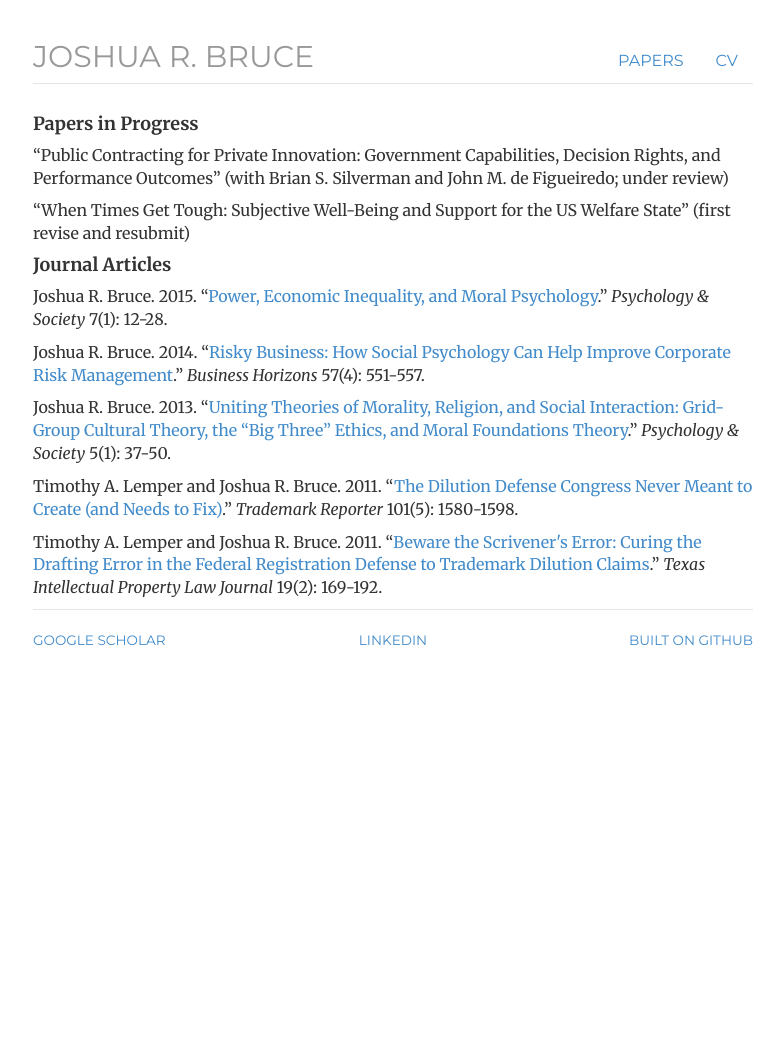
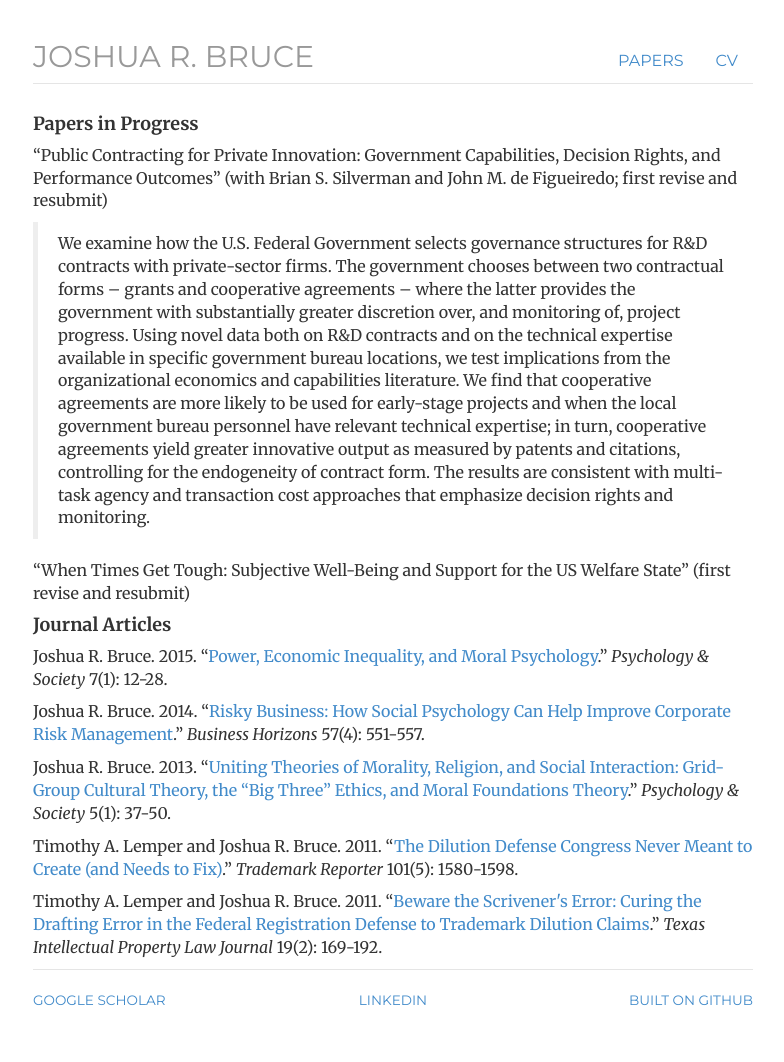
Before and after one commit to joshuarbruce/joshuarbruce.github.io, a Jekyll site: the page built from papers/index.html, in a window 1280 px wide. Shown: the whole page, without its empty margins (247-1031 px from the left). Built offline with Jekyll 4.4.1, drawn with Linux system fonts in a browser that asks for light colours; nearby versions of some CDN libraries; before the commit the page ends 900 px from its top, so only the background shows below that.

Commit message:
Update index.html

```diff
--- a/papers/index.html
+++ b/papers/index.html
@@ -8,7 +8,8 @@ description: list of Joshua R. Bruce's papers, published and in various states o
 
   <h4><b>Papers in Progress</b></h4>
 
-  <p>&ldquo;Public Contracting for Private Innovation: Government Capabilities, Decision Rights, and Performance Outcomes&rdquo; (with Brian S. Silverman and John M. de Figueiredo; under review)</p>
+  <p>&ldquo;Public Contracting for Private Innovation: Government Capabilities, Decision Rights, and Performance Outcomes&rdquo; (with Brian S. Silverman and John M. de Figueiredo; first revise and resubmit)</p>
+	<blockquote>We examine how the U.S. Federal Government selects governance structures for R&D contracts with private-sector firms. The government chooses between two contractual forms – grants and cooperative agreements – where the latter provides the government with substantially greater discretion over, and monitoring of, project progress. Using novel data both on R&D contracts and on the technical expertise available in specific government bureau locations, we test implications from the organizational economics and capabilities literature. We find that cooperative agreements are more likely to be used for early-stage projects and when the local government bureau personnel have relevant technical expertise; in turn, cooperative agreements yield greater innovative output as measured by patents and citations, controlling for the endogeneity of contract form. The results are consistent with multi-task agency and transaction cost approaches that emphasize decision rights and monitoring.</blockquote>
 <p>&ldquo;When Times Get Tough: Subjective Well-Being and Support for the US Welfare State&rdquo; (first revise and resubmit)</p>
 
 	<h4><b>Journal Articles</b></h4>
```
